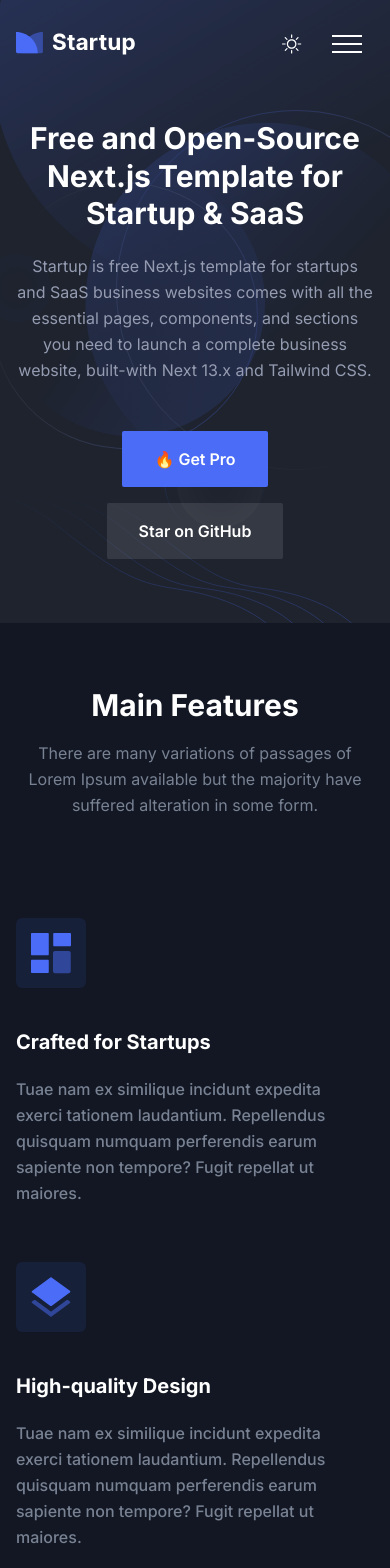
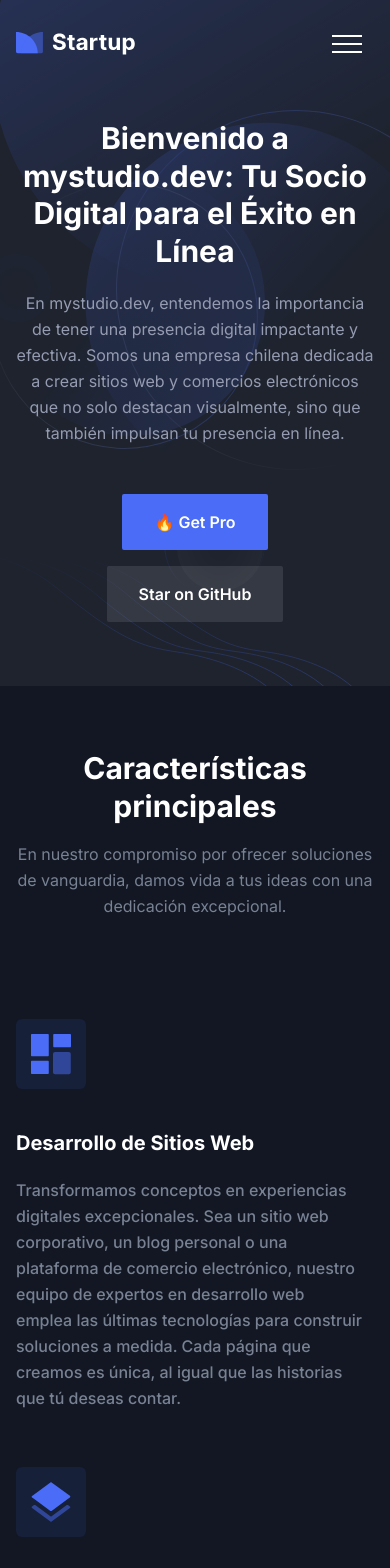
Before and after one commit to jgonzalezfer/mystudios.dev, a Next.js app: page / in a window 390 px wide. Shown: the top 1568 px of the page. Built offline with nearby package versions, Linux system fonts and the light colour scheme.

Commit message:
mejoras en los textos

```diff
--- a/app/page.tsx
+++ b/app/page.tsx
@@ -12,8 +12,8 @@
 import { Metadata } from "next";
 
 export const metadata: Metadata = {
-  title: "Free Next.js Template for Startup and SaaS",
-  description: "This is Home for Startup Nextjs Template",
+  title: "Mystudio.dev: Tu Socio Digital para Sitios Web y Apps con React Native",
+  description: "Descubre soluciones digitales innovadoras con mystudio.dev, la principal empresa chilena de desarrollo web y eCommerce. Creamos sitios web cautivadores, tiendas en línea efectivas y aplicaciones móviles potentes con React Native. ¡Impulsa tu presencia en línea con nuestra experiencia local y visión global!",
   // other metadata
 };
 
--- a/components/Features/featuresData.tsx
+++ b/components/Features/featuresData.tsx
@@ -12,9 +12,9 @@
         <path d="M23.2222 0C22.6699 0 22.2222 0.447715 22.2222 1V12.3333C22.2222 12.8856 22.6699 13.3333 23.2222 13.3333H39C39.5523 13.3333 40 12.8856 40 12.3333V0.999999C40 0.447714 39.5523 0 39 0H23.2222ZM0 39C0 39.5523 0.447715 40 1 40H16.7778C17.3301 40 17.7778 39.5523 17.7778 39V27.6667C17.7778 27.1144 17.3301 26.6667 16.7778 26.6667H1C0.447716 26.6667 0 27.1144 0 27.6667V39ZM0 21.2222C0 21.7745 0.447715 22.2222 1 22.2222H16.7778C17.3301 22.2222 17.7778 21.7745 17.7778 21.2222V0.999999C17.7778 0.447714 17.3301 0 16.7778 0H1C0.447716 0 0 0.447715 0 1V21.2222Z" />
       </svg>
     ),
-    title: "Crafted for Startups",
+    title: "Desarrollo de Sitios Web",
     paragraph:
-      "Tuae nam ex similique incidunt expedita exerci tationem laudantium. Repellendus quisquam numquam perferendis earum sapiente non tempore? Fugit repellat ut maiores.",
+      "Transformamos conceptos en experiencias digitales excepcionales. Sea un sitio web corporativo, un blog personal o una plataforma de comercio electrónico, nuestro equipo de expertos en desarrollo web emplea las últimas tecnologías para construir soluciones a medida. Cada página que creamos es única, al igual que las historias que tú deseas contar.",
   },
   {
     id: 1,
@@ -27,9 +27,9 @@
         <path d="M19.408 28.931C19.7603 29.1896 20.2396 29.1894 20.5918 28.9306L36.3556 17.3466L38.8979 15.4883C39.4437 15.0894 39.4446 14.275 38.8996 13.8749L20.5918 0.43445C20.2396 0.175911 19.7604 0.175913 19.4082 0.434452L1.09706 13.8774C0.553051 14.2767 0.552712 15.0892 1.09638 15.4891L3.62222 17.3466L19.408 28.931Z" />
       </svg>
     ),
-    title: "High-quality Design",
+    title: "Comercio Electrónico",
     paragraph:
-      "Tuae nam ex similique incidunt expedita exerci tationem laudantium. Repellendus quisquam numquam perferendis earum sapiente non tempore? Fugit repellat ut maiores.",
+      "¿Listo para llevar tu negocio al siguiente nivel? Diseñamos y desarrollamos tiendas en línea que no solo cautivan visualmente, sino que también ofrecen una navegación intuitiva y un entorno seguro. Cuidamos cada detalle, desde la interfaz de usuario hasta el proceso de pago, para asegurar una experiencia de compra incomparable.",
   },
   {
     id: 1,
@@ -42,9 +42,9 @@
         <path d="M20 15C22.75 15 25 17.25 25 20C25 22.75 22.75 25 20 25C17.25 25 15 22.75 15 20C15 17.25 17.25 15 20 15ZM20 0C22.75 0 25 2.25 25 5C25 7.75 22.75 10 20 10C17.25 10 15 7.75 15 5C15 2.25 17.25 0 20 0ZM5 30C7.75 30 10 32.25 10 35C10 37.75 7.75 40 5 40C2.25 40 0 37.75 0 35C0 32.25 2.25 30 5 30ZM5 15C7.75 15 10 17.25 10 20C10 22.75 7.75 25 5 25C2.25 25 0 22.75 0 20C0 17.25 2.25 15 5 15ZM5 0C7.75 0 10 2.25 10 5C10 7.75 7.75 10 5 10C2.25 10 0 7.75 0 5C0 2.25 2.25 0 5 0ZM35 0C37.75 0 40 2.25 40 5C40 7.75 37.75 10 35 10C32.25 10 30 7.75 30 5C30 2.25 32.25 0 35 0Z" />
       </svg>
     ),
-    title: "Next.js 13 (Latest)",
+    title: "Desarrollo de Aplicaciones con React Native",
     paragraph:
-      "Tuae nam ex similique incidunt expedita exerci tationem laudantium. Repellendus quisquam numquam perferendis earum sapiente non tempore? Fugit repellat ut maiores.",
+      "Amplía tu presencia digital más allá de la web con aplicaciones móviles potentes y versátiles. Utilizando React Native, nuestro equipo crea aplicaciones que funcionan de manera fluida en plataformas iOS y Android. Brindamos a tus usuarios una experiencia consistente y envolvente, llevando la interacción a nuevos niveles de innovación y comodidad.",
   },
   {
     id: 1,
@@ -59,7 +59,7 @@
     ),
     title: "Tailwind CSS",
     paragraph:
-      "Tuae nam ex similique incidunt expedita exerci tationem laudantium. Repellendus quisquam numquam perferendis earum sapiente non tempore? Fugit repellat ut maiores.",
+      "Con Tailwind CSS, cada elemento se moldea con precisión y elegancia. Creamos interfaces atractivas y funcionales que destacan tu marca de manera única. ¿Listo para una estética moderna y personalizada?",
   },
   {
     id: 1,
@@ -72,9 +72,9 @@
         <rect width="28" height="28" rx="1" />
       </svg>
     ),
-    title: "Fully Customizable",
+    title: "Totalmente Personalizable",
     paragraph:
-      "Tuae nam ex similique incidunt expedita exerci tationem laudantium. Repellendus quisquam numquam perferendis earum sapiente non tempore? Fugit repellat ut maiores.",
+      "Nos enorgullece ofrecer soluciones totalmente adaptables a tus necesidades. Personalizamos cada aspecto para que tu presencia en línea sea auténtica y efectiva. ¿Tienes una visión específica? La hacemos realidad.",
   },
   {
     id: 1,
@@ -87,9 +87,9 @@
         <path d="M18.9474 32.6316C18.9474 35.4705 19.8099 38.0969 21.2941 40.2796C21.7904 41.0094 21.3054 42.1053 20.4229 42.1053H4.21053C1.87368 42.1053 0 40.2316 0 37.8947V4.21053C0 1.89474 1.87368 0 4.21053 0H6.31579H16.8421H29.4737C31.7895 0 33.6842 1.87368 33.6842 4.21053V17.9544C33.6842 18.5032 33.1804 18.9474 32.6316 18.9474C25.0737 18.9474 18.9474 25.0737 18.9474 32.6316Z" />
       </svg>
     ),
-    title: "Free and Open-Source",
+    title: "Libre y de Código Abierto",
     paragraph:
-      "Tuae nam ex similique incidunt expedita exerci tationem laudantium. Repellendus quisquam numquam perferendis earum sapiente non tempore? Fugit repellat ut maiores.",
+      "Creemos en la libertad digital. Nuestras soluciones son libres y de código abierto, garantizando flexibilidad y transparencia. ¿Listo para un enfoque sin restricciones y lleno de posibilidades?",
   },
 ];
 export default featuresData;
--- a/components/Features/index.tsx
+++ b/components/Features/index.tsx
@@ -8,8 +8,8 @@
       <section id="features" className="py-16 md:py-20 lg:py-28">
         <div className="container">
           <SectionTitle
-            title="Main Features"
-            paragraph="There are many variations of passages of Lorem Ipsum available but the majority have suffered alteration in some form."
+            title="Características principales"
+            paragraph="En nuestro compromiso por ofrecer soluciones de vanguardia, damos vida a tus ideas con una dedicación excepcional."
             center
           />
 
--- a/components/Header/index.tsx
+++ b/components/Header/index.tsx
@@ -158,7 +158,7 @@
                   </ul>
                 </nav>
               </div>
-              <div className="flex items-center justify-end pr-16 lg:pr-0">
+              {/* <div className="flex items-center justify-end pr-16 lg:pr-0">
                 <Link
                   href="/signin"
                   className="hidden px-7 py-3 text-base font-medium text-dark hover:opacity-70 dark:text-white md:block"
@@ -174,7 +174,7 @@
                 <div>
                   <ThemeToggler />
                 </div>
-              </div>
+              </div> */}
             </div>
           </div>
         </div>
--- a/components/Hero/index.tsx
+++ b/components/Hero/index.tsx
@@ -15,23 +15,19 @@
                 data-wow-delay=".2s"
               >
                 <h1 className="mb-5 text-3xl font-bold leading-tight text-black dark:text-white sm:text-4xl sm:leading-tight md:text-5xl md:leading-tight">
-                  Free and Open-Source Next.js Template for Startup & SaaS
-                </h1>
+                  Bienvenido a mystudio.dev: Tu Socio Digital para el Éxito en Línea                </h1>
                 <p className="dark:text-body-color-dark mb-12 text-base !leading-relaxed text-body-color sm:text-lg md:text-xl">
-                  Startup is free Next.js template for startups and SaaS
-                  business websites comes with all the essential pages,
-                  components, and sections you need to launch a complete
-                  business website, built-with Next 13.x and Tailwind CSS.
+                  En mystudio.dev, entendemos la importancia de tener una presencia digital impactante y efectiva. Somos una empresa chilena dedicada a crear sitios web y comercios electrónicos que no solo destacan visualmente, sino que también impulsan tu presencia en línea.
                 </p>
                 <div className="flex flex-col items-center justify-center space-y-4 sm:flex-row sm:space-x-4 sm:space-y-0">
                   <Link
-                    href="https://nextjstemplates.com/templates/saas-starter-startup"
+                    href="https://github.com/jgonzalezfer"
                     className="rounded-sm bg-primary px-8 py-4 text-base font-semibold text-white duration-300 ease-in-out hover:bg-primary/80"
                   >
                     🔥 Get Pro
                   </Link>
                   <Link
-                    href="https://github.com/NextJSTemplates/startup-nextjs"
+                    href="https://github.com/jgonzalezfer"
                     className="inline-block rounded-sm bg-black px-8 py-4 text-base font-semibold text-white duration-300 ease-in-out hover:bg-black/90 dark:bg-white/10 dark:text-white dark:hover:bg-white/5"
                   >
                     Star on GitHub
--- a/components/Testimonials/index.tsx
+++ b/components/Testimonials/index.tsx
@@ -5,28 +5,28 @@
 const testimonialData: Testimonial[] = [
   {
     id: 1,
-    name: "Musharof Chy",
-    designation: "Founder @TailGrids",
+    name: "Matias Ramos",
+    designation: "CEO @Storepia",
     content:
-      "Our members are so impressed. It's intuitive. It's clean. It's distraction free. If you're building a community.",
+      "La experiencia con mystudio.dev ha sido increíble. Un diseño intuitivo, limpio y sin distracciones, es la herramienta perfecta para construir comunidades en línea.",
     image: "/images/testimonials/auth-01.png",
     star: 5,
   },
   {
     id: 2,
-    name: "Devid Weilium",
-    designation: "Founder @UIdeck",
+    name: "Juan Soto",
+    designation: "Fundador @Henaojara",
     content:
-      "Our members are so impressed. It's intuitive. It's clean. It's distraction free. If you're building a community.",
+      "Como fundador, siempre busco soluciones efectivas. Con mystudio.dev encontré un aliado valioso. Intuitivo, limpio y sin distracciones, es esencial para construir y hacer crecer mi comunidad.",
     image: "/images/testimonials/auth-02.png",
     star: 5,
   },
   {
     id: 3,
-    name: "Lethium Frenci",
-    designation: "Founder @Lineicons",
+    name: "Andrés Mendoza",
+    designation: "Fundador @Accionvenus",
     content:
-      "Our members are so impressed. It's intuitive. It's clean. It's distraction free. If you're building a community.",
+      "Desde que utilizamos mystudio.dev, nuestros miembros no paran de elogiar la plataforma. Es intuitiva, limpia y realmente potente. Ideal para cualquier emprendimiento digital.",
     image: "/images/testimonials/auth-03.png",
     star: 5,
   },
@@ -37,8 +37,8 @@
     <section className="dark:bg-bg-color-dark bg-gray-light relative z-10 py-16 md:py-20 lg:py-28">
       <div className="container">
         <SectionTitle
-          title="What Our Users Says"
-          paragraph="There are many variations of passages of Lorem Ipsum available but the majority have suffered alteration in some form."
+          title="Lo que opinan nuestros clientes"
+          paragraph="En mystudio.dev, nos enorgullece compartir las experiencias de quienes confían en nosotros. Descubre lo que dicen quienes ya han transformado sus proyectos con nuestra plataforma:"
           center
         />
 
--- a/components/Video/index.tsx
+++ b/components/Video/index.tsx
@@ -13,7 +13,7 @@
     <section className="relative z-10 py-16 md:py-20 lg:py-28">
       <div className="container">
         <SectionTitle
-          title="We are ready to help"
+          title="Estamos dispuestos a ayudar"
           paragraph="There are many variations of passages of Lorem Ipsum available but the majority have suffered alteration in some form."
           center
           mb="80px"
--- a/package.json
+++ b/package.json
@@ -15,7 +15,8 @@
     "next-themes": "^0.2.1",
     "react": "^18.2.0",
     "react-dom": "^18.2.0",
-    "react-modal-video": "^2.0.0"
+    "react-modal-video": "^2.0.0",
+    "sharp": "^0.33.1"
   },
   "devDependencies": {
     "@types/node": "^20.10.6",
```
Also changed, not shown: components/Footer/index.tsx (+8 -8 lines), components/Header/menuData.tsx (+12 -12 lines), 1 other file (tests, documents, lock files or other folders).
